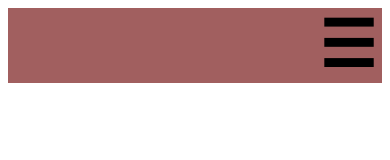
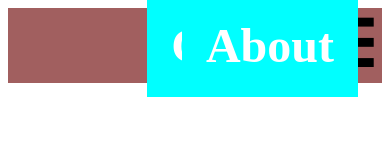
Before and after one commit to SaqibAli01/learning, a plain HTML site: page index.html in a window 390 px wide. Drawn offline with Linux system fonts and the light colour scheme.

Commit message:
modified

```diff
--- a/styles.css
+++ b/styles.css
@@ -16,8 +16,6 @@
 }
 
 a{
-    display: inline-block;
-
     text-decoration: none;
     font-size: 3rem;
     color: white;
@@ -43,8 +41,22 @@ a{
     }
     .menu-right a{
         display: block;
+        position: absolute;
+        /* top: 100%;right: 0;left: 0; */
+        background-color: aqua;
+        margin: 1.5rem;
+        padding: 1.5rem;
+
     }
     #menu{
-        display:none;
+        display: inline-block;
+        /* position: absolute; */
+        /* top: 100%;right: 0;left: 0; */
+        margin-top: 40%;
+        background-color: aqua;
+        margin: 1.5rem;
+        padding: 1.5rem;
+
     }
+
 }
```
